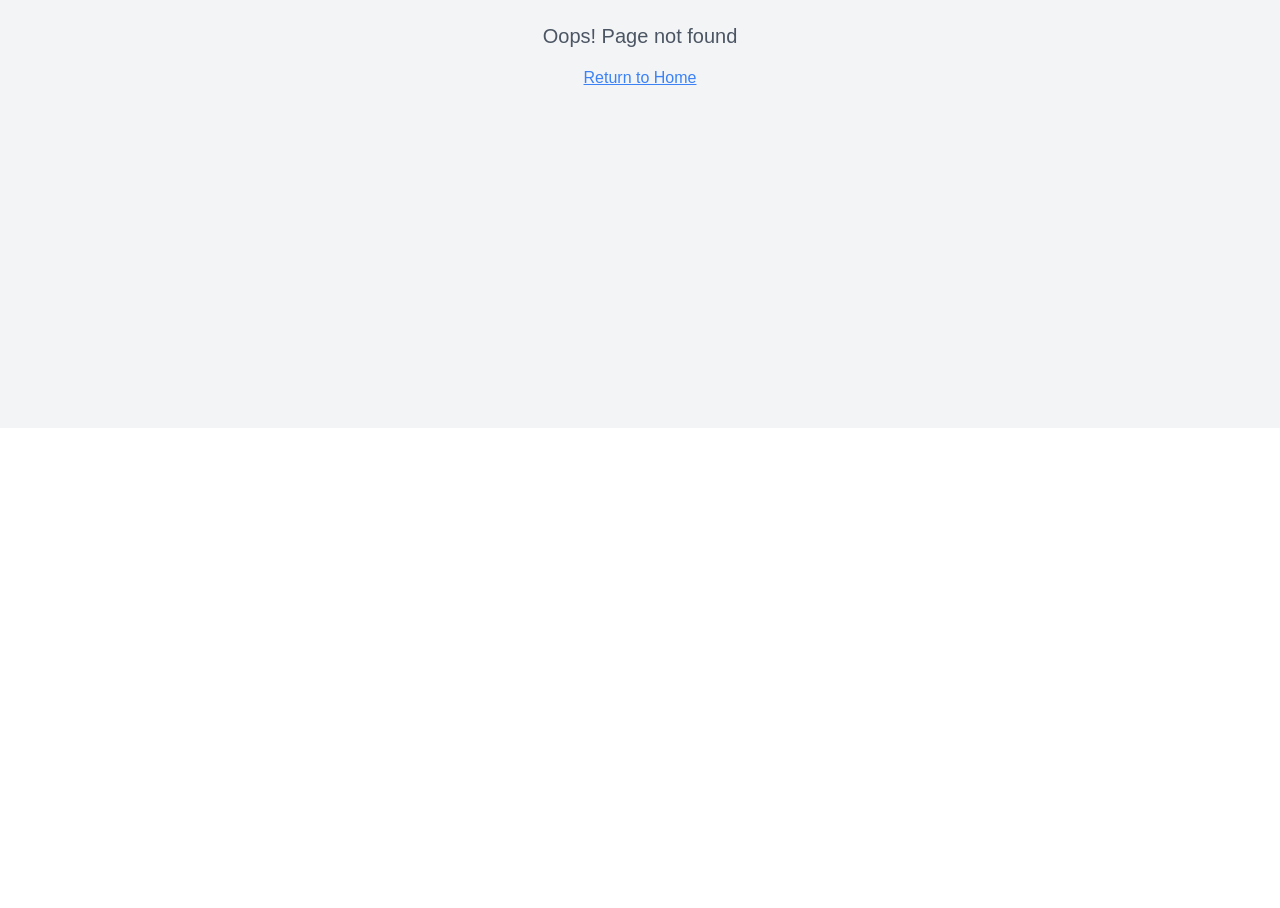
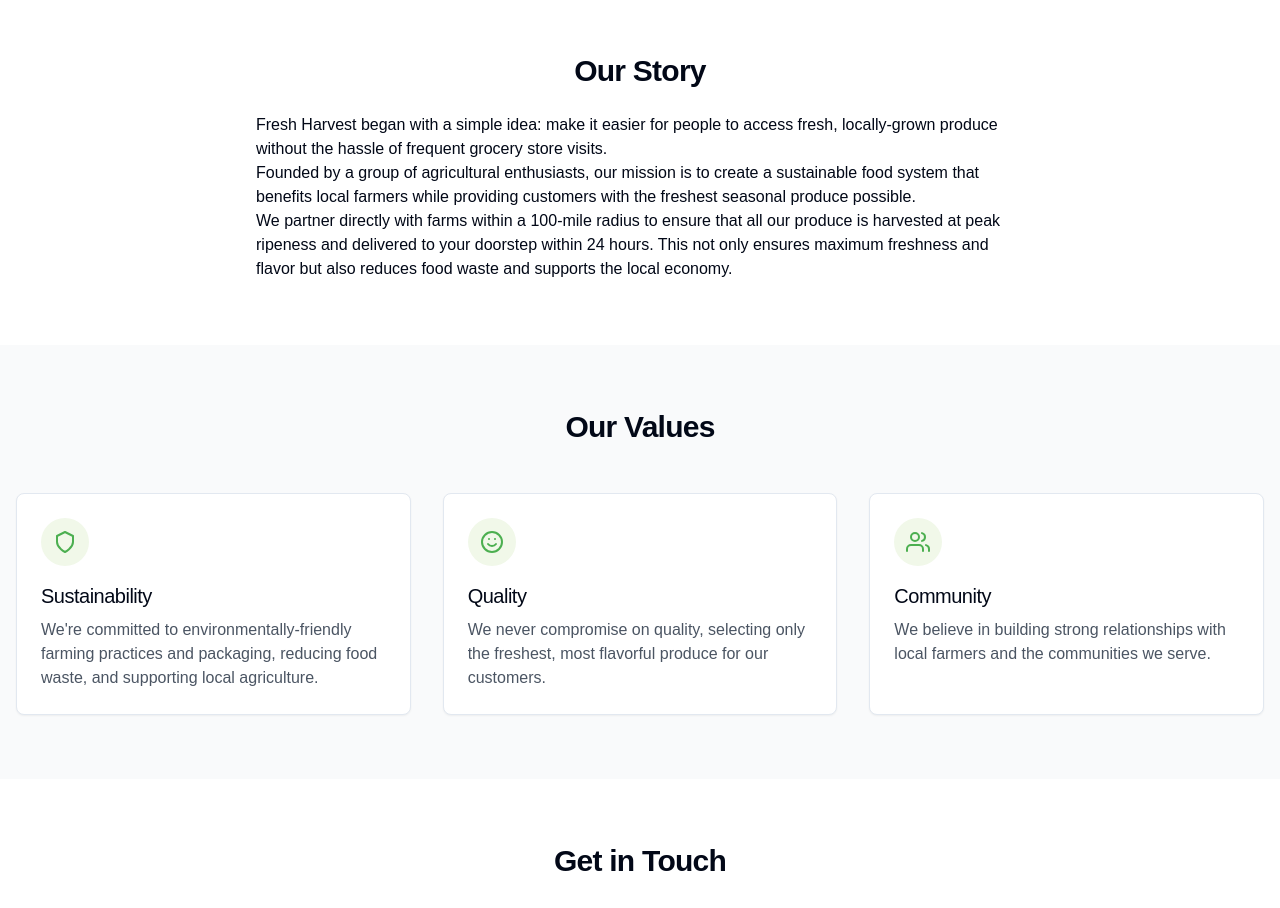
Before and after one commit to kishorekoduru/fresh-harvest-orders-app, a React (Vite) app: page /about in a window 1280 px wide. Before the commit this address had no page. Shown: the part 372-1280 px from the top of the page. Before the commit the page ends 800 px from the top, so only its background shows below. Built offline with nearby package versions, Linux system fonts and the light colour scheme.

Commit message:
Fix: Resolve 404 errors
This commit addresses the issue of 404 errors encountered when navigating to certain pages. It ensures that all routes are correctly defined and handled, preventing users from encountering "Page Not Found" errors.

```diff
--- a/src/App.tsx
+++ b/src/App.tsx
@@ -13,6 +13,7 @@ import CheckoutPage from "./pages/CheckoutPage";
 import OrderConfirmationPage from "./pages/OrderConfirmationPage";
 import TrackOrderPage from "./pages/TrackOrderPage";
 import OrderDetailsPage from "./pages/OrderDetailsPage";
+import AboutPage from "./pages/AboutPage";
 
 // Admin pages
 import AdminDashboardPage from "./pages/admin/AdminDashboardPage";
@@ -39,6 +40,7 @@ const App = () => (
             <Route path="/order-confirmation/:orderId" element={<OrderConfirmationPage />} />
             <Route path="/track" element={<TrackOrderPage />} />
             <Route path="/track/:orderId" element={<OrderDetailsPage />} />
+            <Route path="/about" element={<AboutPage />} />
 
             {/* Admin routes */}
             <Route path="/admin" element={<AdminDashboardPage />} />
--- /dev/null
+++ b/src/pages/AboutPage.tsx
@@ -0,0 +1,137 @@
+
+import React from 'react';
+import Navbar from '@/components/layout/Navbar';
+import Footer from '@/components/layout/Footer';
+
+const AboutPage = () => {
+  return (
+    <div className="flex flex-col min-h-screen">
+      <Navbar />
+
+      <main className="flex-grow">
+        {/* Hero section */}
+        <section className="relative bg-harvest-light py-16 md:py-24">
+          <div className="container mx-auto px-4">
+            <div className="max-w-3xl mx-auto text-center">
+              <h1 className="text-4xl md:text-5xl font-bold mb-6 text-harvest-dark">
+                About Fresh Harvest
+              </h1>
+              <p className="text-lg md:text-xl text-gray-700">
+                Bringing farm-fresh produce directly to your doorstep since 2018.
+              </p>
+            </div>
+          </div>
+        </section>
+
+        {/* Our Story */}
+        <section className="py-16 bg-white">
+          <div className="container mx-auto px-4">
+            <div className="max-w-3xl mx-auto">
+              <h2 className="text-3xl font-bold mb-6 text-center">Our Story</h2>
+              <div className="prose lg:prose-lg mx-auto">
+                <p>
+                  Fresh Harvest began with a simple idea: make it easier for people to access
+                  fresh, locally-grown produce without the hassle of frequent grocery store visits.
+                </p>
+                <p>
+                  Founded by a group of agricultural enthusiasts, our mission is to create a
+                  sustainable food system that benefits local farmers while providing customers
+                  with the freshest seasonal produce possible.
+                </p>
+                <p>
+                  We partner directly with farms within a 100-mile radius to ensure that all our
+                  produce is harvested at peak ripeness and delivered to your doorstep within 24 hours.
+                  This not only ensures maximum freshness and flavor but also reduces food waste and
+                  supports the local economy.
+                </p>
+              </div>
+            </div>
+          </div>
+        </section>
+
+        {/* Our Values */}
+        <section className="py-16 bg-gray-50">
+          <div className="container mx-auto px-4">
+            <h2 className="text-3xl font-bold mb-12 text-center">Our Values</h2>
+            <div className="grid grid-cols-1 md:grid-cols-3 gap-8">
+              <div className="bg-white p-6 rounded-lg shadow-sm border">
+                <div className="w-12 h-12 rounded-full bg-harvest-light flex items-center justify-center mb-4">
+                  <svg xmlns="http://www.w3.org/2000/svg" viewBox="0 0 24 24" fill="none" stroke="currentColor" strokeWidth="2" strokeLinecap="round" strokeLinejoin="round" className="w-6 h-6 text-harvest-primary">
+                    <path d="M12 22s8-4 8-10V6l-8-4-8 4v6c0 6 8 10 8 10z" />
+                  </svg>
+                </div>
+                <h3 className="text-xl font-medium mb-2">Sustainability</h3>
+                <p className="text-gray-600">
+                  We're committed to environmentally-friendly farming practices and packaging,
+                  reducing food waste, and supporting local agriculture.
+                </p>
+              </div>
+
+              <div className="bg-white p-6 rounded-lg shadow-sm border">
+                <div className="w-12 h-12 rounded-full bg-harvest-light flex items-center justify-center mb-4">
+                  <svg xmlns="http://www.w3.org/2000/svg" viewBox="0 0 24 24" fill="none" stroke="currentColor" strokeWidth="2" strokeLinecap="round" strokeLinejoin="round" className="w-6 h-6 text-harvest-primary">
+                    <circle cx="12" cy="12" r="10" />
+                    <path d="M8 14s1.5 2 4 2 4-2 4-2" />
+                    <line x1="9" y1="9" x2="9.01" y2="9" />
+                    <line x1="15" y1="9" x2="15.01" y2="9" />
+                  </svg>
+                </div>
+                <h3 className="text-xl font-medium mb-2">Quality</h3>
+                <p className="text-gray-600">
+                  We never compromise on quality, selecting only the freshest, most flavorful
+                  produce for our customers.
+                </p>
+              </div>
+
+              <div className="bg-white p-6 rounded-lg shadow-sm border">
+                <div className="w-12 h-12 rounded-full bg-harvest-light flex items-center justify-center mb-4">
+                  <svg xmlns="http://www.w3.org/2000/svg" viewBox="0 0 24 24" fill="none" stroke="currentColor" strokeWidth="2" strokeLinecap="round" strokeLinejoin="round" className="w-6 h-6 text-harvest-primary">
+                    <path d="M17 21v-2a4 4 0 0 0-4-4H5a4 4 0 0 0-4 4v2"></path>
+                    <circle cx="9" cy="7" r="4"></circle>
+                    <path d="M23 21v-2a4 4 0 0 0-3-3.87"></path>
+                    <path d="M16 3.13a4 4 0 0 1 0 7.75"></path>
+                  </svg>
+                </div>
+                <h3 className="text-xl font-medium mb-2">Community</h3>
+                <p className="text-gray-600">
+                  We believe in building strong relationships with local farmers and the
+                  communities we serve.
+                </p>
+              </div>
+            </div>
+          </div>
+        </section>
+
+        {/* Contact Section */}
+        <section className="py-16 bg-white">
+          <div className="container mx-auto px-4">
+            <div className="max-w-3xl mx-auto text-center">
+              <h2 className="text-3xl font-bold mb-6">Get in Touch</h2>
+              <p className="text-lg text-gray-600 mb-8">
+                Have questions about our products or services? We'd love to hear from you!
+              </p>
+              <div className="flex flex-col md:flex-row justify-center space-y-4 md:space-y-0 md:space-x-6">
+                <div>
+                  <h3 className="font-medium">Email</h3>
+                  <p>contact@freshharvest.com</p>
+                </div>
+                <div>
+                  <h3 className="font-medium">Phone</h3>
+                  <p>(555) 123-4567</p>
+                </div>
+                <div>
+                  <h3 className="font-medium">Address</h3>
+                  <p>123 Farm Road, Harvest Valley, CA 95123</p>
+                </div>
+              </div>
+            </div>
+          </div>
+        </section>
+      </main>
+
+      <Footer />
+    </div>
+  );
+};
+
+export default AboutPage;
```
